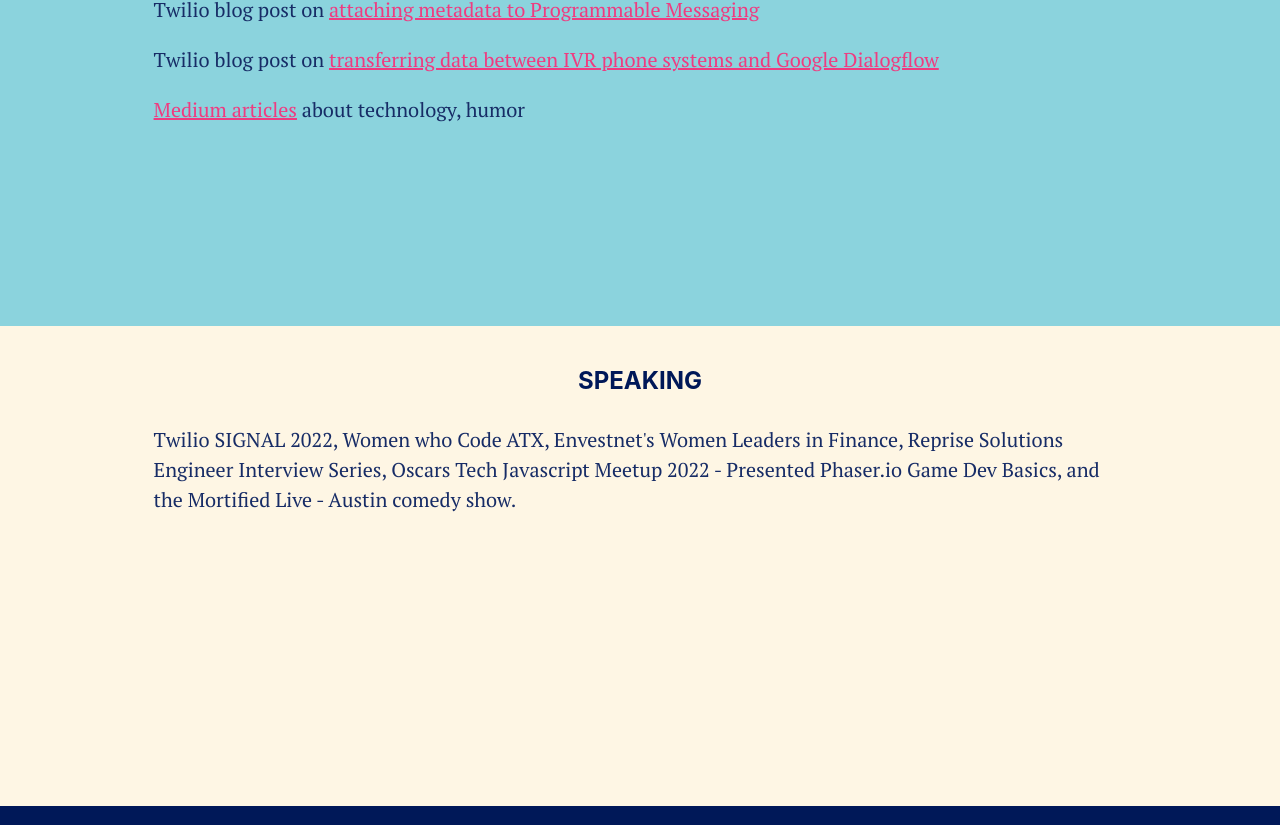
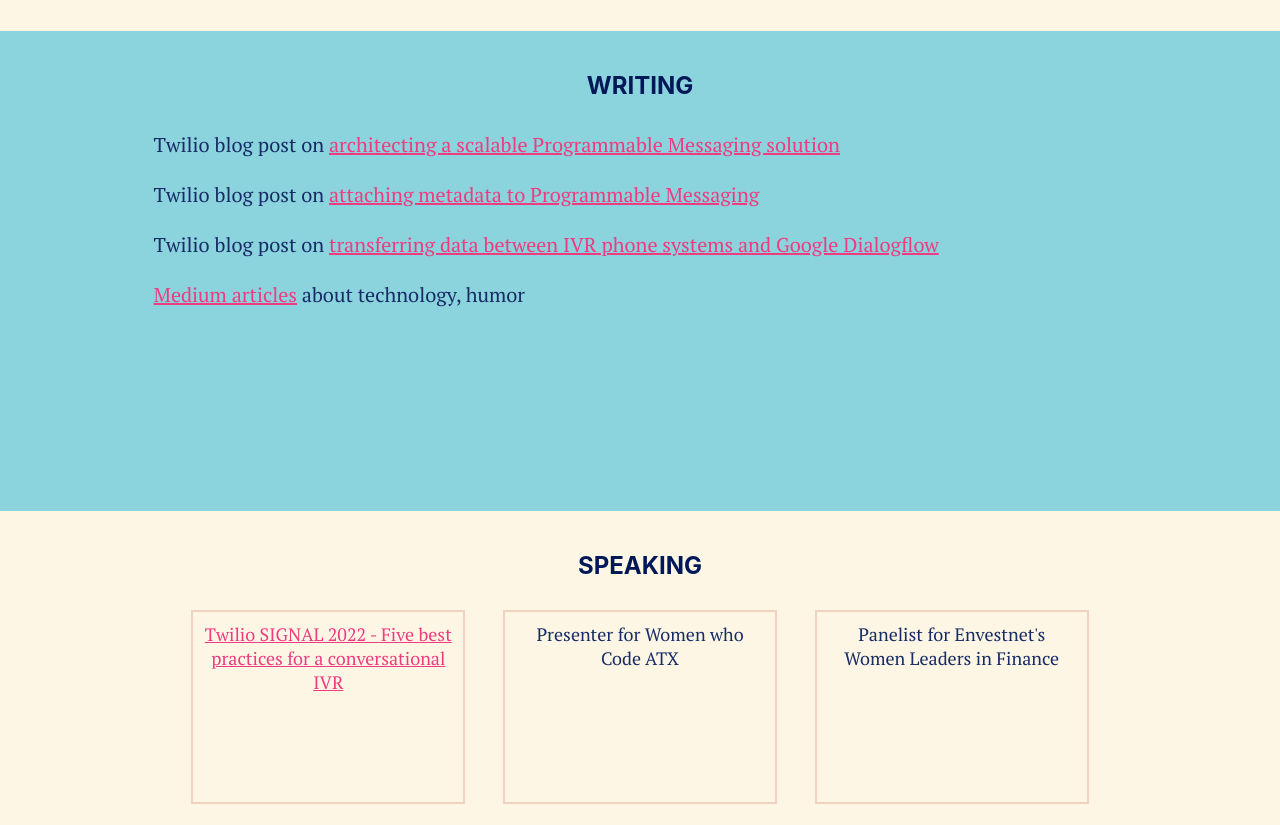
Before and after one commit to kristajg/kg-portfolio-site, a React (Create React App) app: page / in a window 1280 px wide. Shown: the part 1914-2739 px from the top of the page. Built offline with nearby package versions, Linux system fonts and the light colour scheme.

Commit message:
Add grid section for speaking

```diff
--- a/src/assets/styles/index.scss
+++ b/src/assets/styles/index.scss
@@ -111,7 +111,7 @@
     text-transform: uppercase;
   }
   .content-body {
-    padding: 0 12%;
+    padding: 0 12% 12%;
   }
 }
 
@@ -163,3 +163,20 @@
     background-color: $button;
   }
 }
+
+.grid-wrapper {
+  display: flex;
+  flex-wrap: wrap;
+  justify-content: space-evenly;
+}
+
+.grid-item {
+  margin-bottom: 24px;
+  padding: 10px;
+  border: 2px solid $tertiary;
+  width: 250px;
+  height: 170px;
+  font-size: 18px;
+  font-family: 'PT Serif', serif;
+  color: $paragraph;
+}
--- a/src/components/SpeakingSection.js
+++ b/src/components/SpeakingSection.js
@@ -3,18 +3,27 @@
     <div className='content-section alternate-section-background'  id='section-speaking'>
       <div className='content-header'>speaking</div>
       <div className='content-body'>
-        {/* <div className='container'>
-          <div className='row'>
-            <div className='col-sm'>
+        <div className='grid-wrapper'>
+            <div className='grid-item'>
               <a href='https://www.youtube.com/watch?v=OUraWc_DN1Q' target='_blank' rel="noreferrer">Twilio SIGNAL 2022 - Five best practices for a conversational IVR</a>
             </div>
+            <div className='grid-item'>
+              Presenter for Women who Code ATX
+            </div>
+            <div className='grid-item'>
+              Panelist for Envestnet's Women Leaders in Finance
+            </div>
+            <div className='grid-item'>
+              Interviewee for Reprise Solutions Engineer Interview Series
+            </div>
+            <div className='grid-item'>
+              Oscars Tech Javascript Meetup 2022 - Presented Phaser.io Game Dev Basics
+            </div>
+            <div className='grid-item'>
+              Mortified Live Comedy Show - Austin, Texas
+            </div>
           </div>
-        </div> */}
-
-        <p>
-          Twilio SIGNAL 2022, Women who Code ATX, Envestnet's Women Leaders in Finance, Reprise Solutions Engineer Interview Series, Oscars Tech Javascript Meetup 2022 - Presented Phaser.io Game Dev Basics, and the Mortified Live - Austin comedy show.
-        </p>
-      </div>
+        </div>
     </div>
   )
 }
```
